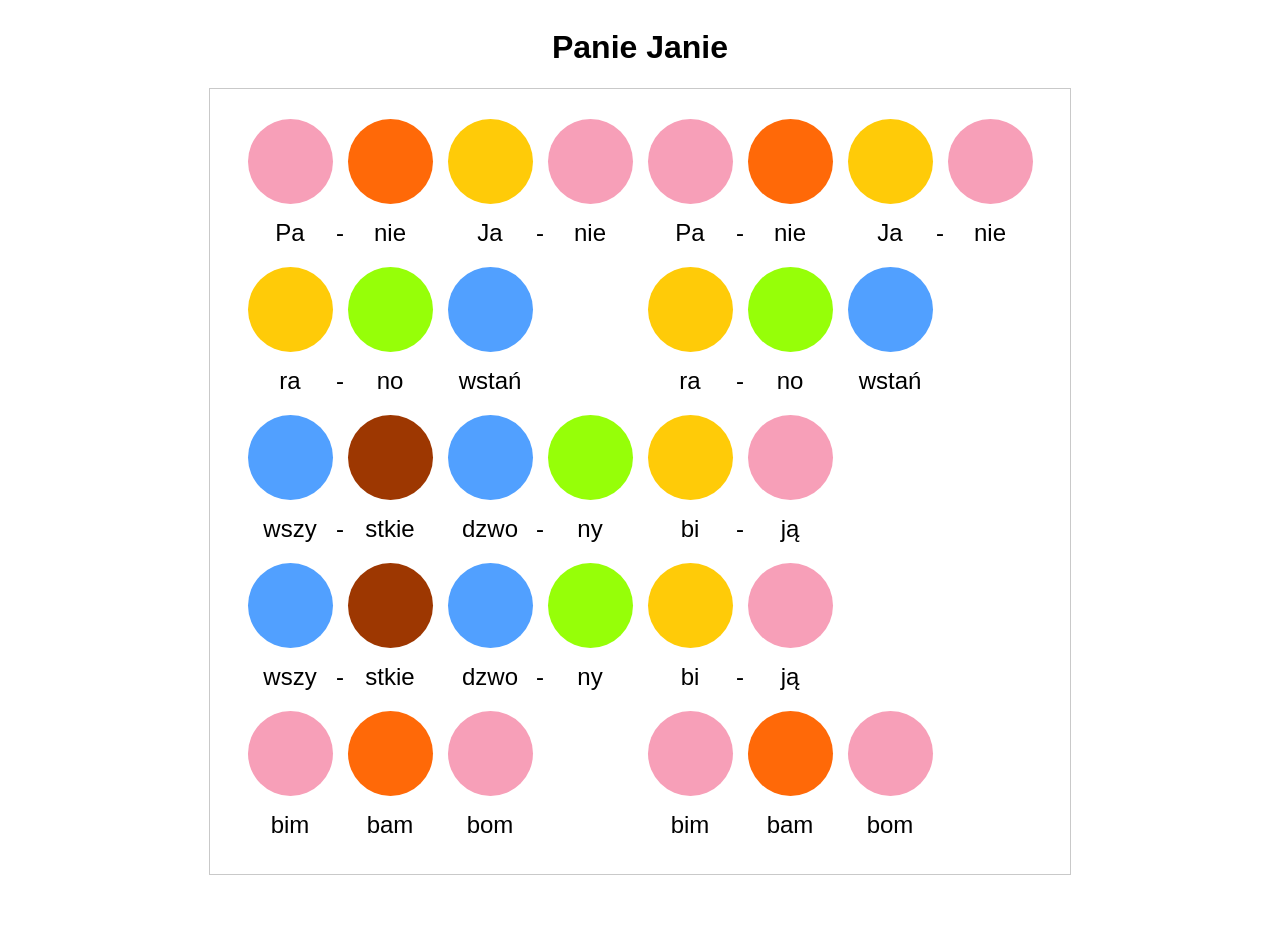
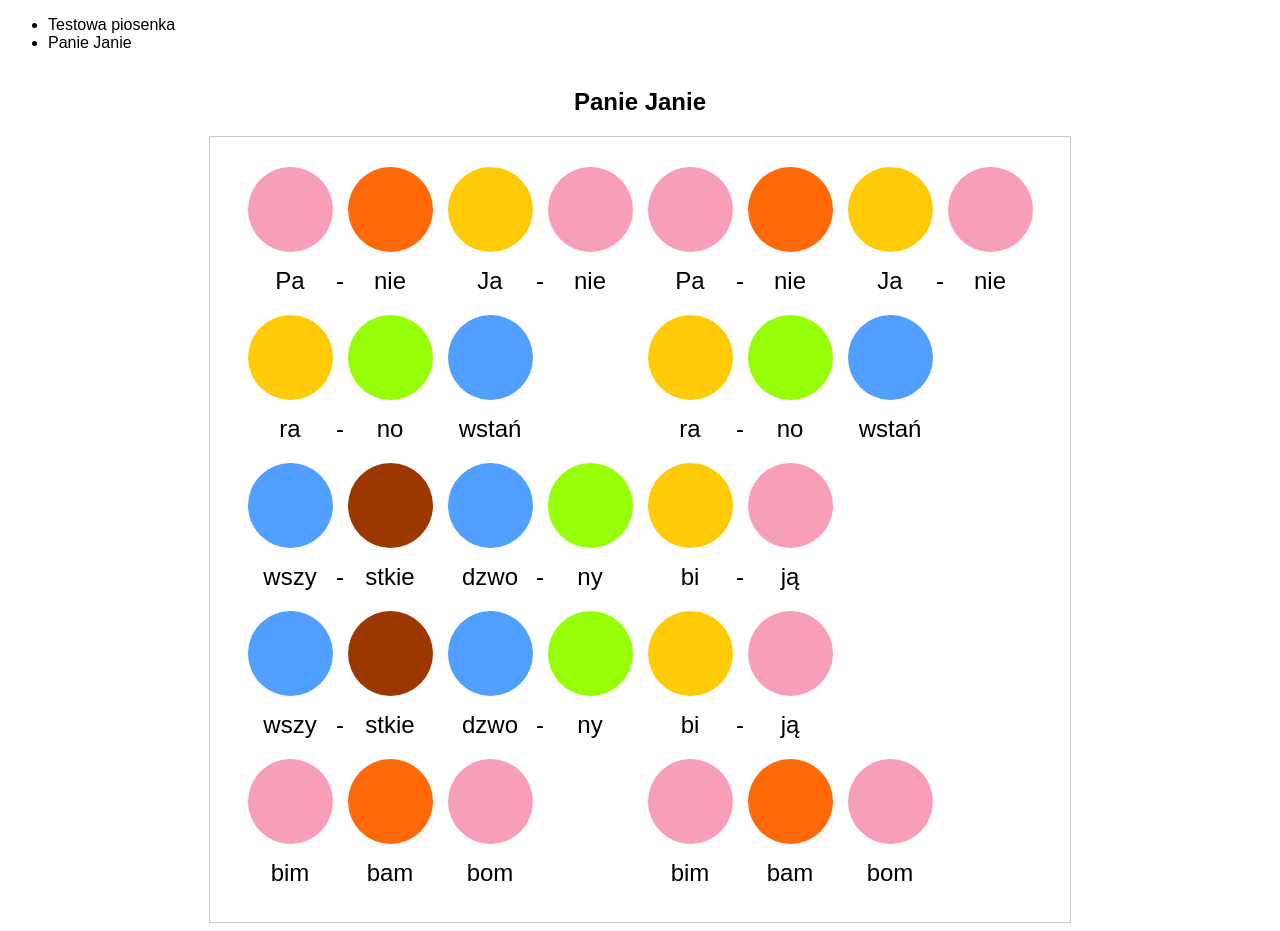
Before and after one commit to adamszadkowski/notes-page, a Vue app: page / in a window 1280 px wide. Before the commit the page ends 883 px from the top, so only its background shows below. Built offline with nearby package versions, Linux system fonts and the light colour scheme.

Commit message:
Show titles list

```diff
--- a/src/models/song.ts
+++ b/src/models/song.ts
@@ -1,4 +1,5 @@
 export interface Song {
+  id: string;
   title: string;
   notesInRow: number;
   notes: Array<Note>;
--- a/src/stores/songs.ts
+++ b/src/stores/songs.ts
@@ -10,6 +10,7 @@ export const useSongsStore = defineStore({
   state: (): SongsState => ({
     songs: [
       {
+        id: Math.random().toString(16).slice(2),
         title: "Testowa piosenka",
         notesInRow: 7,
         notes: [
@@ -27,6 +28,7 @@ export const useSongsStore = defineStore({
         ],
       },
       {
+        id: Math.random().toString(16).slice(2),
         title: "Panie Janie",
         notesInRow: 8,
         notes: [
--- a/src/views/HomeView.vue
+++ b/src/views/HomeView.vue
@@ -1,7 +1,14 @@
 <template>
   <main>
-    <h1>{{ song.title }}</h1>
-    <notes-page class="notes-page" :song="song"></notes-page>
+    <nav>
+      <ul>
+        <li v-for="song in songs" :key="song.id">{{ song.title }}</li>
+      </ul>
+    </nav>
+    <section>
+      <h1>{{ song.title }}</h1>
+      <notes-page class="notes-page" :song="song"></notes-page>
+    </section>
   </main>
 </template>
 
@@ -19,15 +26,18 @@ export default defineComponent({
     NotesPage,
   },
   computed: {
+    songs() {
+      return this.store.songs;
+    },
     song() {
-      return this.store.songs[1];
+      return this.songs[1];
     },
   },
 });
 </script>
 
 <style lang="scss" scoped>
-main {
+section {
   display: flex;
   flex-direction: column;
   align-items: center;
```
